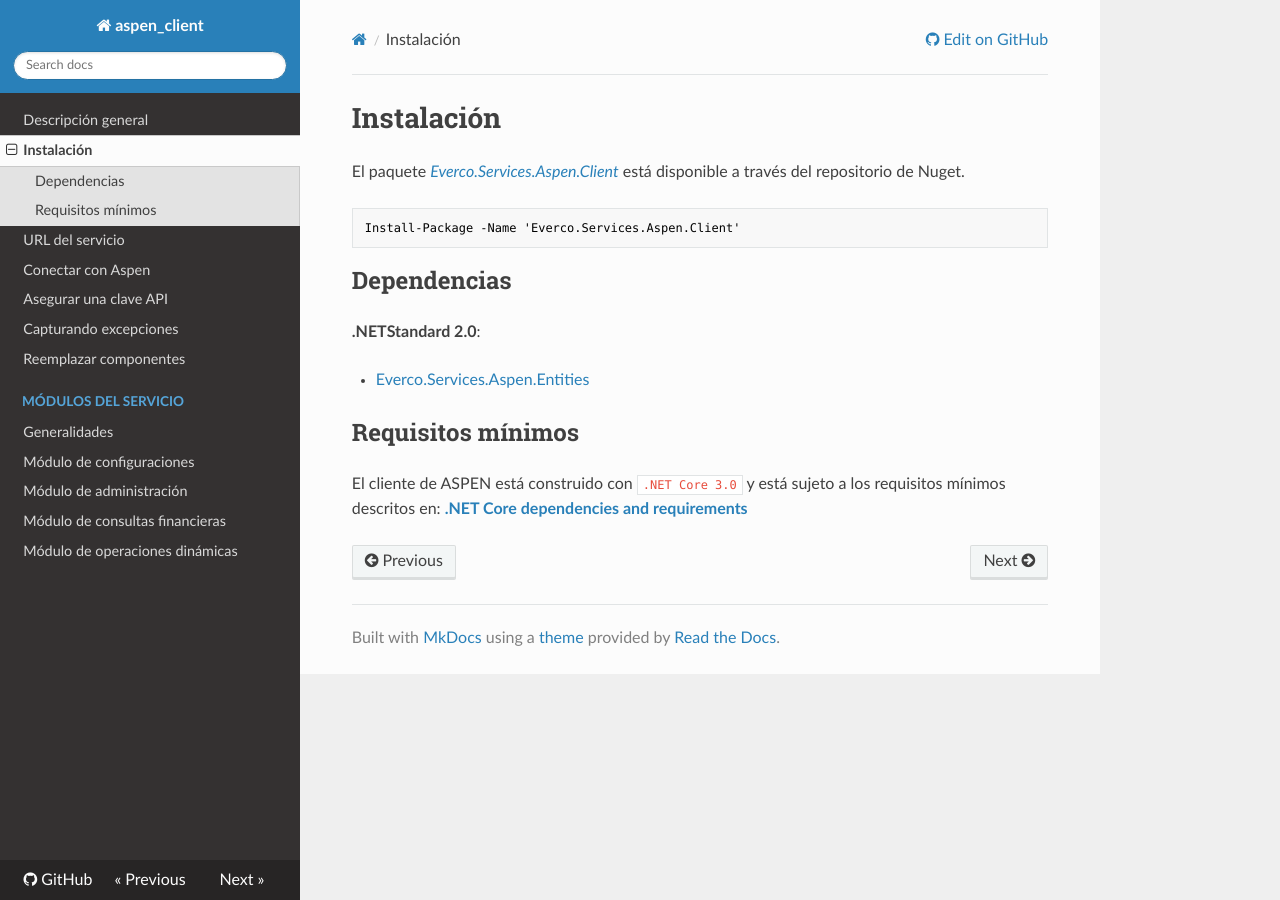
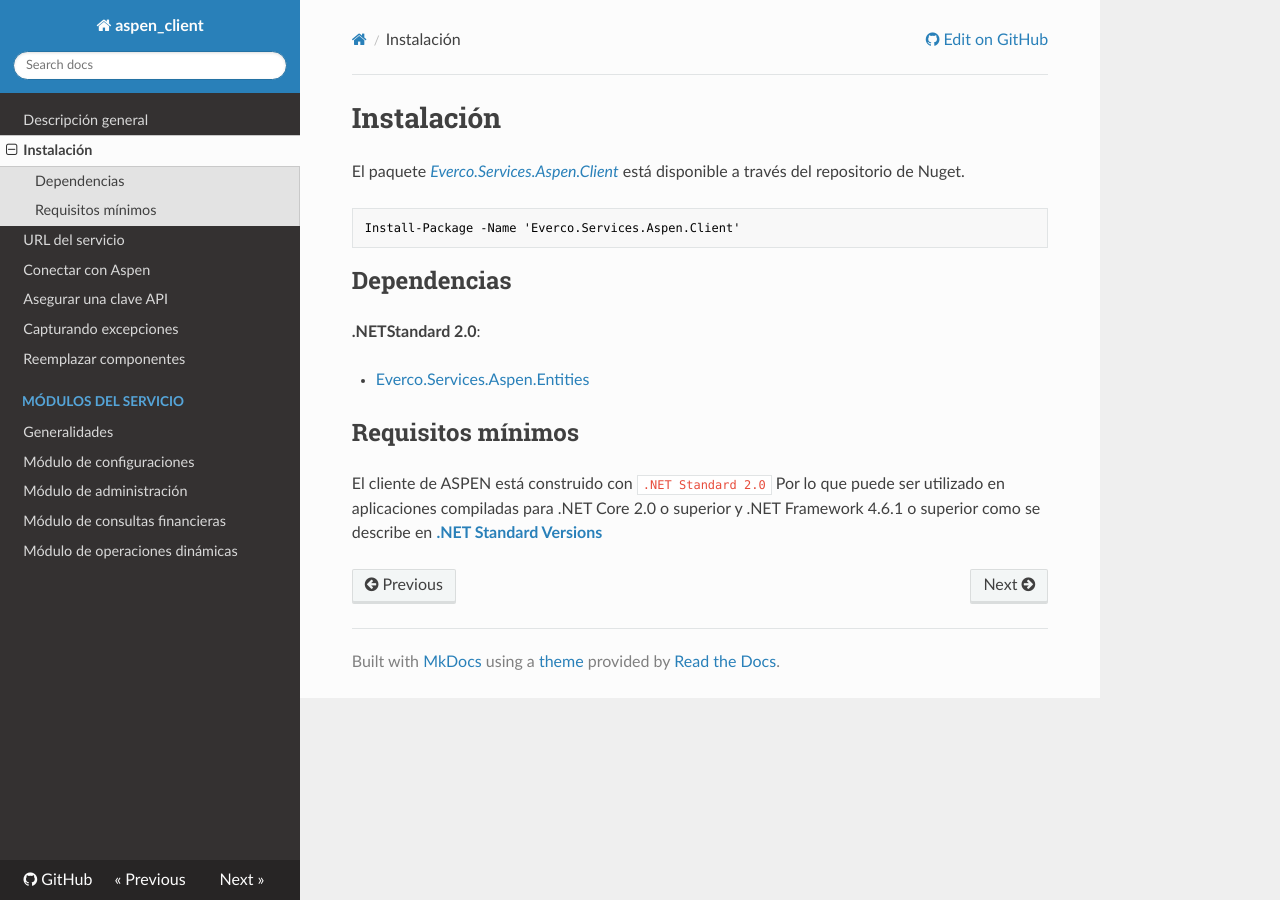
Before and after one commit to RD-Processa/Everco.Services.Aspen.Client.Docs, an MkDocs documentation site: the page built from docs/Install.md, in a window 1280 px wide. Built offline with MkDocs 1.6.1, drawn with Linux system fonts in a browser that asks for light colours; nearby versions of some CDN libraries; old or Windows-style settings are respelled for this version of MkDocs.

Commit message:
Update Install.md

```diff
--- a/docs/Install.md
+++ b/docs/Install.md
@@ -14,4 +14,4 @@ Install-Package -Name 'Everco.Services.Aspen.Client'
 
 ## Requisitos mínimos
 
-El cliente de ASPEN está construido con `.NET Core 3.0` y está sujeto a los requisitos mínimos descritos en: **[.NET Core dependencies and requirements](https://docs.microsoft.com/en-us/dotnet/core/install/dependencies?tabs=netcore30&pivots=os-windows)**
+El cliente de ASPEN está construido con `.NET Standard 2.0` Por lo que puede ser utilizado en aplicaciones compiladas para .NET Core 2.0 o superior y .NET Framework 4.6.1 o superior como se describe en **[.NET Standard Versions](https://github.com/dotnet/standard/blob/master/docs/versions.md)**
```
